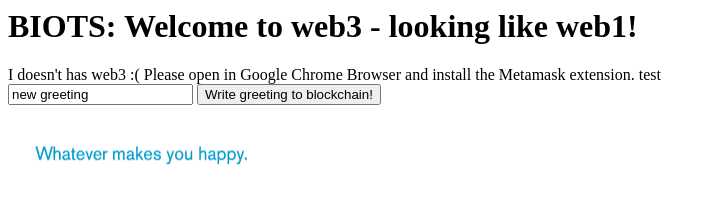
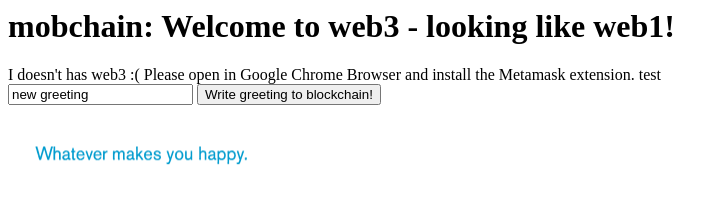
Before and after one commit to strjon/testUI, a plain HTML site: page index.html in a window 1280 px wide. Shown: the whole page, without its empty margins (0-727 px from the left). Drawn offline with Linux system fonts and the light colour scheme.

Commit message:
Update index.html

```diff
--- a/index.html
+++ b/index.html
@@ -4,7 +4,7 @@
         <script src="jquery-3.2.1.js"></script>
     </head>
     <body>
-        <h1>BIOTS: Welcome to web3 - looking like web1!</h1>
+        <h1>mobchain: Welcome to web3 - looking like web1!</h1>
         <div id="content">Can I has web3?!</div>
         <form id="my-form">
             <input type="text" name="greeting" id="greeting" value="new greeting" />
```
